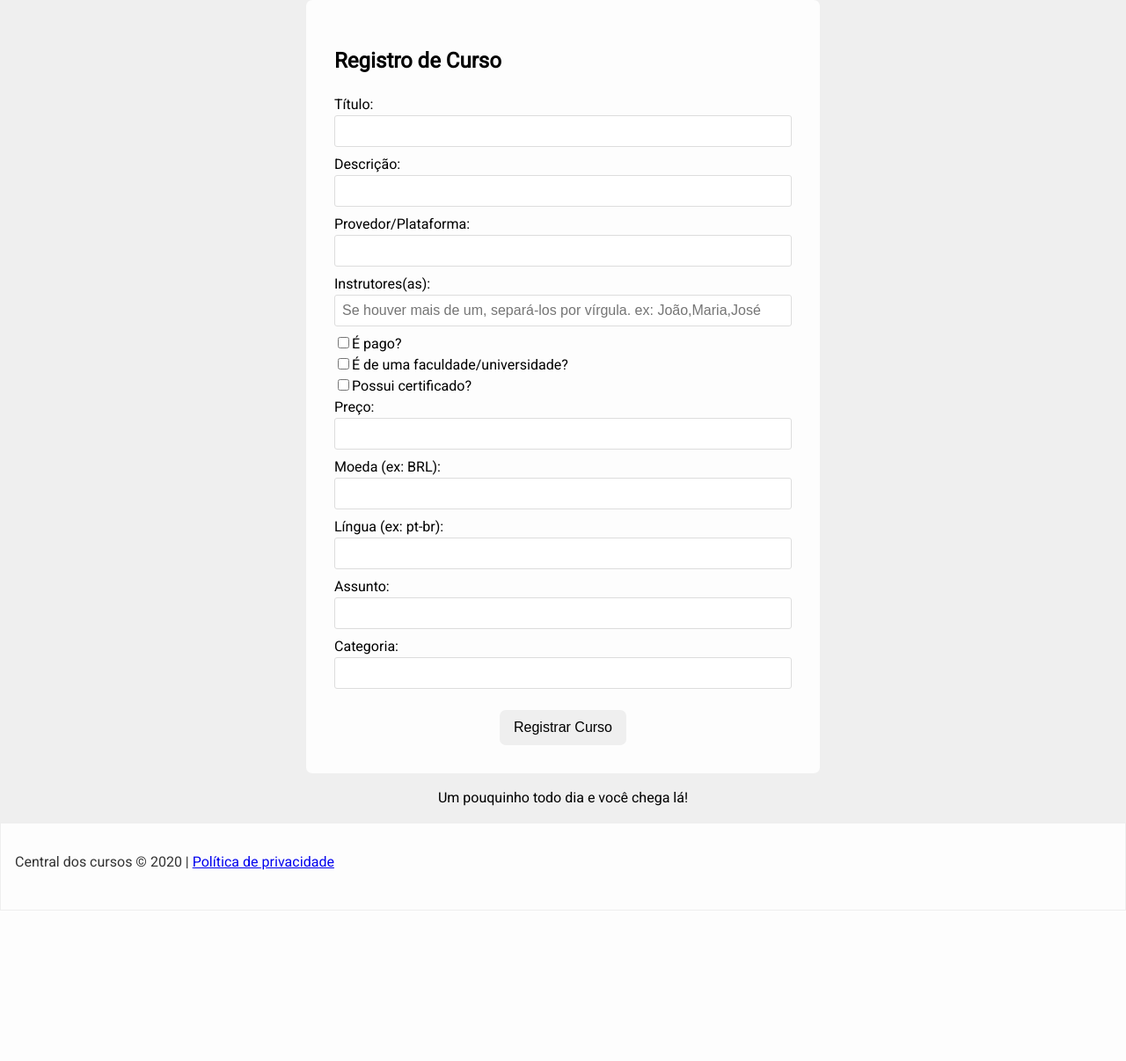
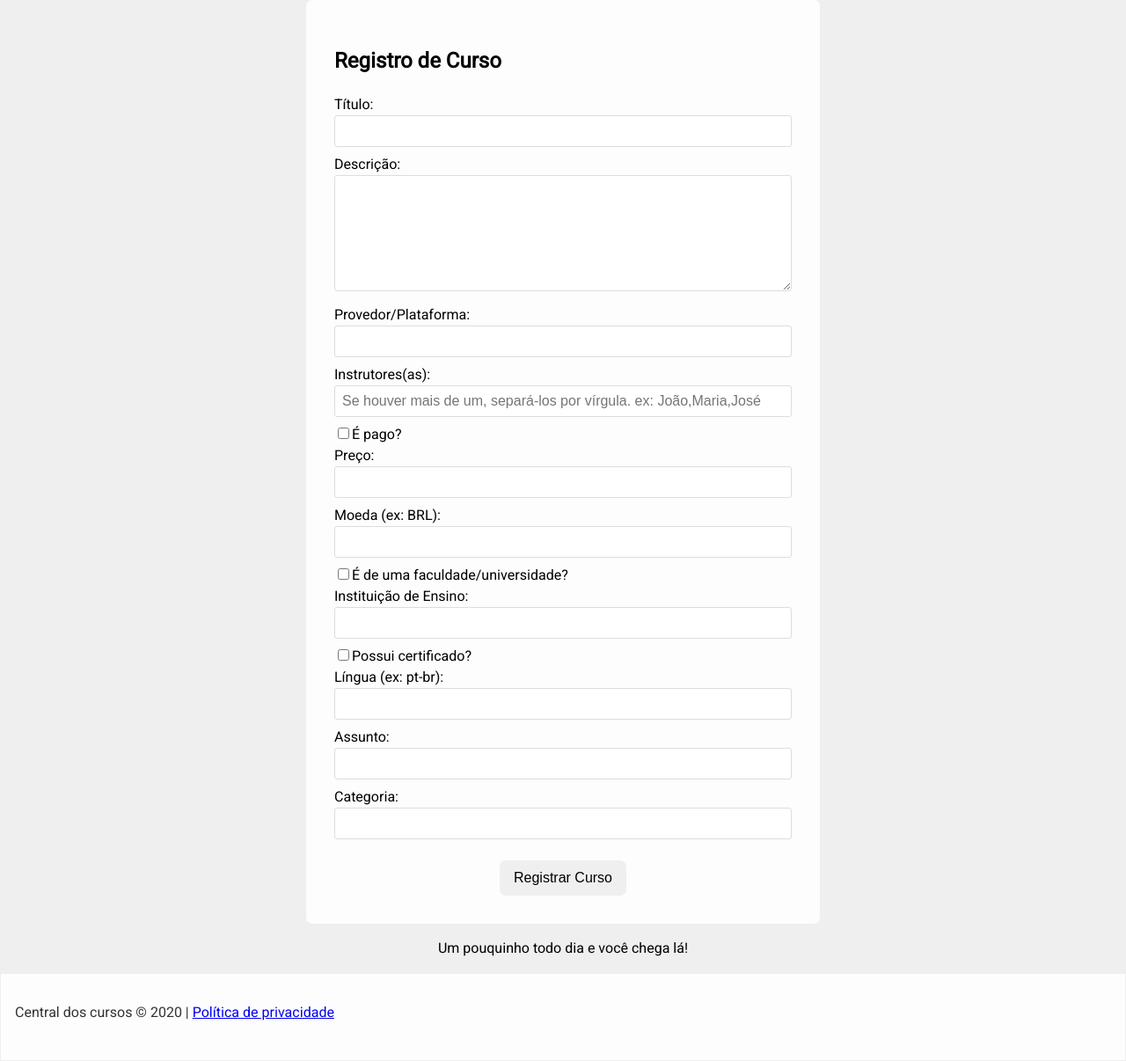
Before and after one commit to thiagoramoscp/reviews-ead, a Node server app: page /admin/course-register in a window 1280 px wide. Shown: the part 72-1278 px from the top of the page at 88% size. Before the commit the page ends 1107 px from the top, so only its background shows below. Run offline with Node 20, Linux system fonts and the light colour scheme; some libraries are stand-ins or nearby versions.

Commit message:
changed course model and course registration form

```diff
--- a/models/courses.js
+++ b/models/courses.js
@@ -11,12 +11,13 @@ const courseSchema = new Schema({
     currency: { type: String },
     provider: { type: String, required: true },
     fromUniversity: { type: Boolean, required: true },
+    educationalInstitution: { type: String },
     instructors: { type: Array },
     haveCertificate: { type: Boolean },
     language: { type: String, required: true },
     taxonomy: {
         subject: { type: String, required: true },
-        category: { type: String, required: true }
+        category: { type: String }
     },
     review: {
         rating: { type: Number },
--- a/routes/admin-access.js
+++ b/routes/admin-access.js
@@ -20,6 +20,7 @@
             currency: req.body.currency,
             provider: req.body.provider,
             fromUniversity: !!req.body.fromUniversity,
+            educationalInstitution: req.body.educationalInstitution,
             instructors: req.body.instructors.split(',').map(item => item.trim()),
             haveCertificate: !!req.body.haveCertificate,
             language: req.body.language,
--- a/views/course-register.ejs
+++ b/views/course-register.ejs
@@ -18,7 +18,7 @@
                         </div>
                         <div>
                             <label class="registration-labels" for="description">Descrição:</label>
-                            <input class="registration-input-fields" type="text" name="description" id="description" required>
+                            <textarea class="registration-input-fields" cols="" rows="6" name="description" id="description" required></textarea>
                         </div>
                         <div>
                             <label class="registration-labels" for="provider">Provedor/Plataforma:</label>
@@ -29,16 +29,20 @@
                             <input class="registration-input-fields" type="text" name="instructors" id="instructors" placeholder="Se houver mais de um, separá-los por vírgula. ex: João,Maria,José" required>
                         </div>
                         <label for="isPaid"><input name="isPaid" id="isPaid" type="checkbox" value="isPaid" class="">É pago?</label><br>
-                        <label for="fromUniversity"><input name="fromUniversity" id="fromUniversity" type="checkbox" value="fromUniversity" class="">É de uma faculdade/universidade?</label><br>
-                        <label for="haveCertificate"><input name="haveCertificate" id="haveCertificate" type="checkbox" value="haveCertificate" class="">Possui certificado?</label><br>
                         <div>
                             <label class="registration-labels" for="price">Preço:</label>
-                            <input class="registration-input-fields" type="number" name="price" id="price" min="0" required>
+                            <input class="registration-input-fields" type="number" name="price" id="price" min="0" step=".01">
                         </div>
                         <div>
                             <label class="registration-labels" for="currency">Moeda (ex: BRL):</label>
-                            <input class="registration-input-fields" type="text" name="currency" id="currency" required>
+                            <input class="registration-input-fields" type="text" name="currency" id="currency">
                         </div>
+                        <label for="fromUniversity"><input name="fromUniversity" id="fromUniversity" type="checkbox" value="fromUniversity" class="">É de uma faculdade/universidade?</label><br>
+                        <div>
+                            <label class="registration-labels" for="educationalInstitution">Instituição de Ensino:</label>
+                            <input class="registration-input-fields" type="text" name="educationalInstitution" id="educationalInstitution">
+                        </div>
+                        <label for="haveCertificate"><input name="haveCertificate" id="haveCertificate" type="checkbox" value="haveCertificate" class="">Possui certificado?</label><br>
                         <div>
                             <label class="registration-labels" for="language">Língua (ex: pt-br):</label>
                             <input class="registration-input-fields" type="text" name="language" id="language" required>
@@ -49,7 +53,7 @@
                         </div>
                         <div>
                             <label class="registration-labels" for="category">Categoria:</label>
-                            <input class="registration-input-fields" type="text" name="category" id="category" required>
+                            <input class="registration-input-fields" type="text" name="category" id="category">
                         </div>
                         <button type="submit">Registrar Curso</button>
                     </form>
```
